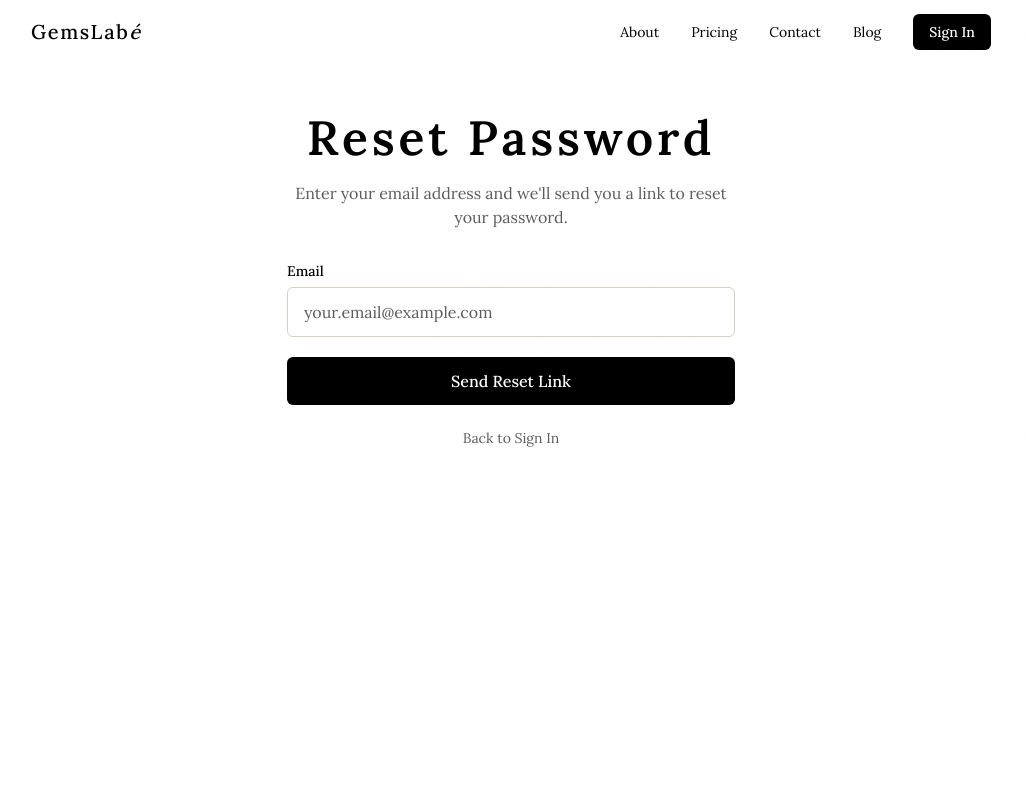
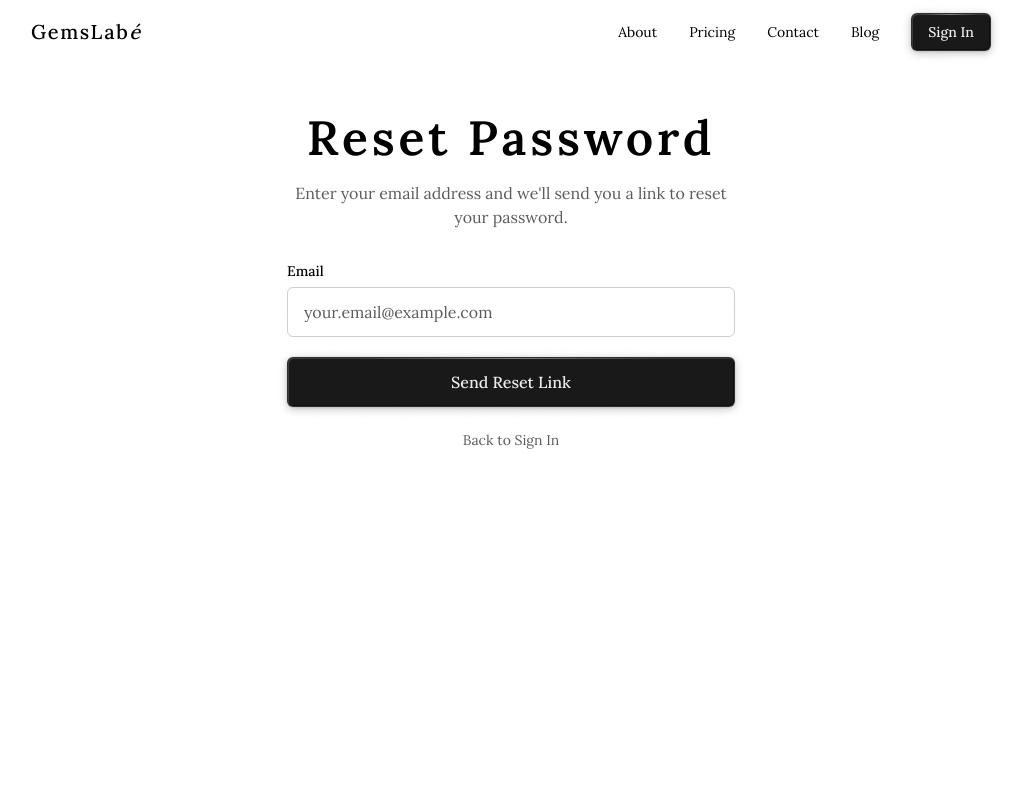
Before and after one commit to mineralogy-rocks/gemsla.be, a Next.js app: page /auth/sign-in/forgot-password in a window 1280 px wide. Shown: the top 800 px of the page, without its empty margins (129-1155 px from the left). Built offline with nearby package versions, Linux system fonts and the light colour scheme; no server answers.

Commit message:
added glass styles to buttons

```diff
--- a/app/components/Button/Button.tsx
+++ b/app/components/Button/Button.tsx
@@ -5,11 +5,11 @@ import { motion, useReducedMotion, type HTMLMotionProps } from "framer-motion";
 import { type ButtonProps, type ButtonVariant, type ButtonSize } from "./Button.types";
 
 const variantClasses: Record<ButtonVariant, string> = {
-	primary: "bg-foreground text-background hover:shadow-[0_4px_16px_rgba(0,0,0,0.15),0_1px_4px_rgba(0,0,0,0.1)] hover:opacity-[0.92]",
-	secondary: "bg-background-creme text-foreground border border-border hover:border-gold hover:bg-background-warm hover:shadow-[0_4px_16px_rgba(196,167,125,0.18),0_1px_4px_rgba(0,0,0,0.06)]",
-	outline: "border border-border text-foreground hover:border-gold hover:bg-background-creme/50 hover:shadow-[0_4px_16px_rgba(196,167,125,0.15),0_1px_4px_rgba(0,0,0,0.05)]",
-	accent: "bg-[#8B3A3A] text-background hover:bg-[#7A3030] hover:shadow-[0_4px_16px_rgba(139,58,58,0.3),0_1px_4px_rgba(0,0,0,0.1)]",
-	ghost: "text-text-gray hover:text-gold hover:bg-background-creme/50",
+	primary: "glass-base glass-primary",
+	secondary: "glass-base glass-secondary",
+	outline: "glass-base glass-outline",
+	accent: "glass-base glass-accent",
+	ghost: "glass-base glass-ghost",
 };
 
 const sizeClasses: Record<ButtonSize, string> = {
--- a/app/globals.css
+++ b/app/globals.css
@@ -164,6 +164,186 @@ h3, h4, h5, h6 {
 	.glass-card::before {
 		transition: none;
 	}
+}
+
+/* Liquid Glass Base */
+.glass-base {
+	position: relative;
+	overflow: hidden;
+	backdrop-filter: blur(12px) saturate(1.3);
+	-webkit-backdrop-filter: blur(12px) saturate(1.3);
+	transition: all 250ms cubic-bezier(0.22, 1, 0.36, 1);
+}
+
+.glass-base::before {
+	content: "";
+	position: absolute;
+	inset: 0;
+	border-radius: inherit;
+	background: linear-gradient(
+		135deg,
+		rgba(255, 255, 255, 0.25) 0%,
+		rgba(255, 255, 255, 0.06) 40%,
+		transparent 60%
+	);
+	mix-blend-mode: soft-light;
+	opacity: 0.6;
+	pointer-events: none;
+	z-index: 1;
+}
+
+.glass-base::after {
+	content: "";
+	position: absolute;
+	top: 0;
+	left: 15%;
+	right: 15%;
+	height: 1px;
+	background: linear-gradient(
+		90deg,
+		transparent,
+		rgba(255, 255, 255, 0.35),
+		transparent
+	);
+	pointer-events: none;
+	z-index: 2;
+}
+
+.glass-base > * {
+	position: relative;
+	z-index: 3;
+}
+
+.glass-base:hover::before {
+	opacity: 0.9;
+}
+
+@media (prefers-reduced-motion: reduce) {
+	.glass-base,
+	.glass-base::before {
+		transition: none;
+	}
+}
+
+/* Glass Variant: Primary */
+.glass-primary {
+	background: rgb(0 0 0 / 90%);
+	color: rgb(255 255 255 / 92%);
+	border: 0.5px solid rgba(255, 255, 255, 0.1);
+	box-shadow:
+		inset 1px 1px 0 0 rgba(255, 255, 255, 0.12),
+		inset -1px -1px 0 0 rgba(0, 0, 0, 0.4),
+		0 2px 8px rgba(0, 0, 0, 0.25),
+		0 0.5px 2px rgba(0, 0, 0, 0.15);
+}
+
+.glass-primary:hover {
+	background: rgb(0 0 0 / 82%);
+	border-color: rgba(196, 167, 125, 0.4);
+	box-shadow:
+		inset 1px 1px 0 0 rgba(255, 255, 255, 0.2),
+		inset -1px -1px 0 0 rgba(0, 0, 0, 0.3),
+		0 4px 16px rgba(0, 0, 0, 0.2),
+		0 0.5px 3px rgba(0, 0, 0, 0.12);
+}
+
+/* Glass Variant: Secondary */
+.glass-secondary {
+	background: rgba(245, 240, 232, 0.7);
+	color: var(--foreground);
+	border: 0.5px solid var(--border);
+	box-shadow:
+		inset 1px 1px 0 0 rgba(255, 255, 255, 0.4),
+		0 2px 8px rgba(0, 0, 0, 0.06),
+		0 0.5px 2px rgba(0, 0, 0, 0.04);
+}
+
+.glass-secondary::after {
+	background: linear-gradient(
+		90deg,
+		transparent,
+		rgba(255, 255, 255, 0.15),
+		transparent
+	);
+}
+
+.glass-secondary:hover {
+	background: rgba(245, 240, 232, 0.85);
+	border-color: rgba(196, 167, 125, 0.4);
+	box-shadow:
+		inset 1px 1px 0 0 rgba(255, 255, 255, 0.5),
+		0 4px 16px rgba(196, 167, 125, 0.18),
+		0 1px 4px rgba(0, 0, 0, 0.06);
+}
+
+/* Glass Variant: Outline */
+.glass-outline {
+	background: transparent;
+	color: var(--foreground);
+	border: 0.5px solid var(--border);
+	box-shadow: 0 1px 4px rgba(0, 0, 0, 0.04);
+}
+
+.glass-outline::after {
+	background: linear-gradient(
+		90deg,
+		transparent,
+		rgba(255, 255, 255, 0.15),
+		transparent
+	);
+}
+
+.glass-outline:hover {
+	background: rgba(245, 240, 232, 0.5);
+	border-color: rgba(196, 167, 125, 0.4);
+	box-shadow:
+		0 4px 16px rgba(196, 167, 125, 0.15),
+		0 1px 4px rgba(0, 0, 0, 0.05);
+}
+
+/* Glass Variant: Accent */
+.glass-accent {
+	background: rgba(139, 58, 58, 0.85);
+	color: var(--background);
+	border: 0.5px solid rgba(100, 30, 30, 0.2);
+	box-shadow:
+		inset 1px 1px 0 0 rgba(255, 255, 255, 0.1),
+		inset -1px -1px 0 0 rgba(0, 0, 0, 0.3),
+		0 2px 8px rgba(139, 58, 58, 0.2),
+		0 0.5px 2px rgba(0, 0, 0, 0.1);
+}
+
+.glass-accent:hover {
+	background: rgba(139, 58, 58, 0.75);
+	border-color: rgba(196, 167, 125, 0.3);
+	box-shadow:
+		inset 1px 1px 0 0 rgba(255, 255, 255, 0.15),
+		inset -1px -1px 0 0 rgba(0, 0, 0, 0.2),
+		0 4px 16px rgba(139, 58, 58, 0.3),
+		0 1px 4px rgba(0, 0, 0, 0.1);
+}
+
+/* Glass Variant: Ghost */
+.glass-ghost {
+	background: transparent;
+	color: var(--text-gray);
+	border: 0.5px solid transparent;
+	box-shadow: none;
+}
+
+.glass-ghost::after {
+	background: linear-gradient(
+		90deg,
+		transparent,
+		rgba(255, 255, 255, 0.15),
+		transparent
+	);
+}
+
+.glass-ghost:hover {
+	background: rgba(245, 240, 232, 0.5);
+	color: var(--callout-accent);
+	border-color: transparent;
 }
 
 /* 3D Button Focus States */
```
